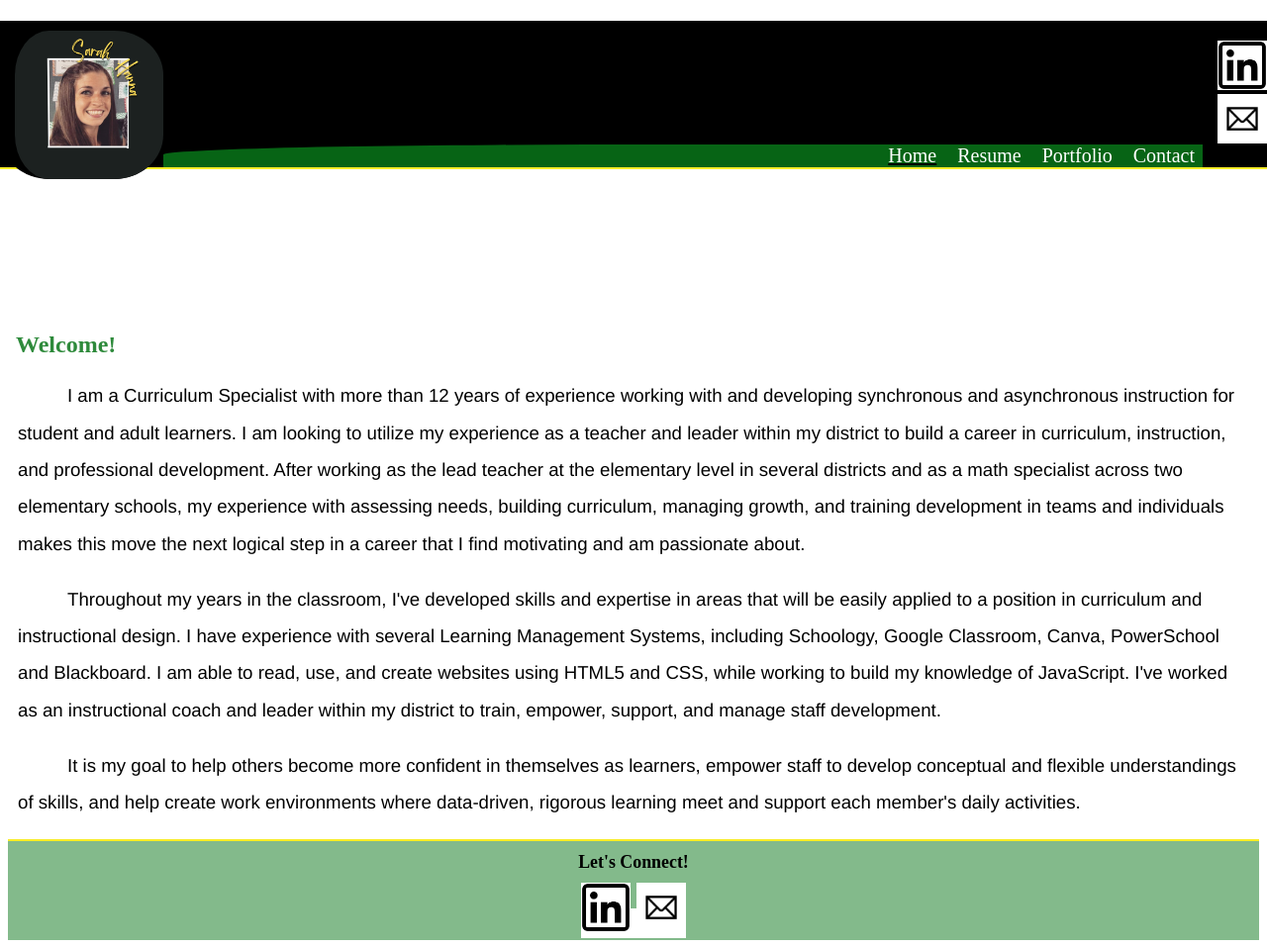
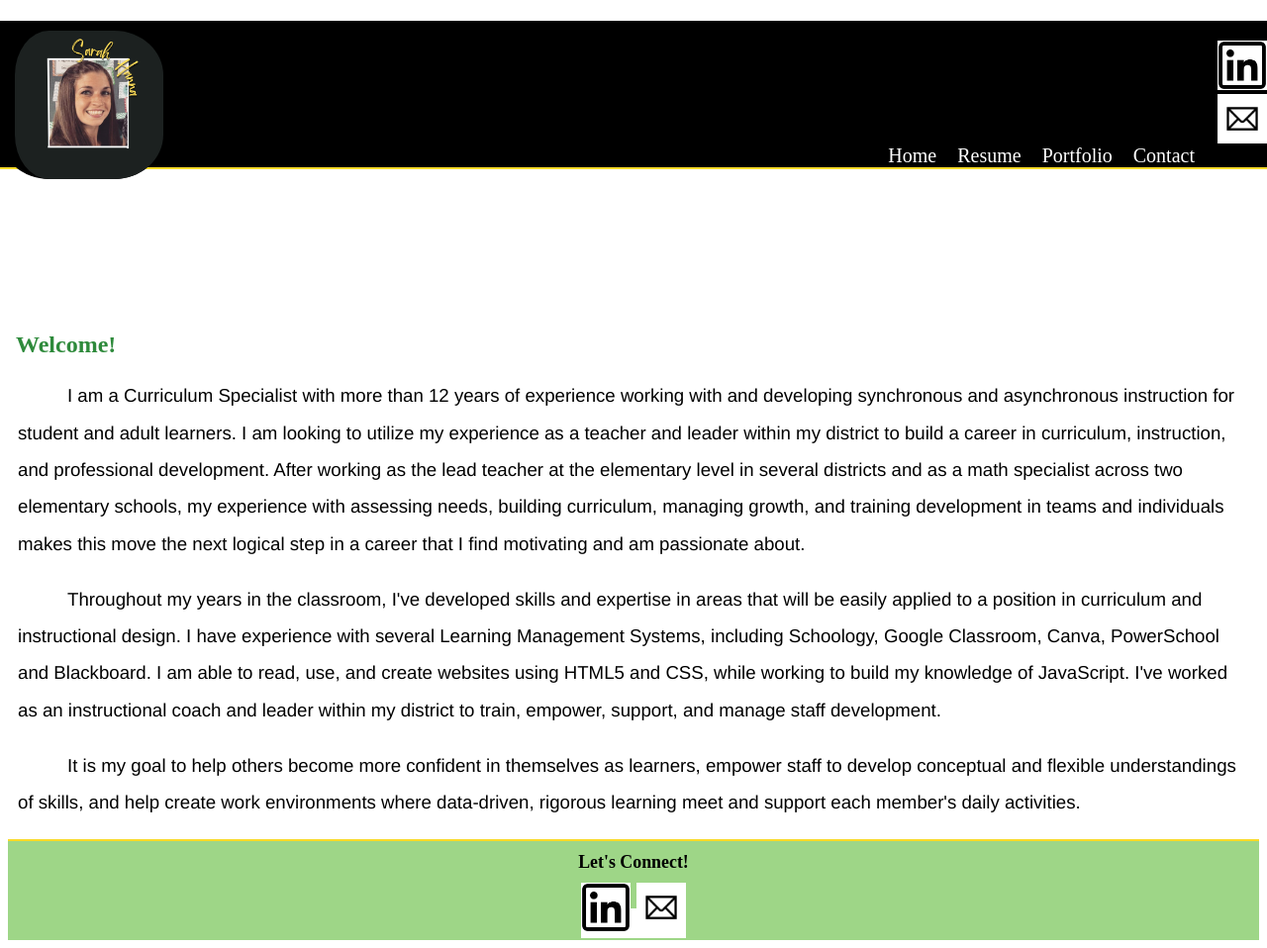
Before and after one commit to Sarahbethhanna/sarahbethhanna.github.io, a plain HTML site: page index.html in a window 1280 px wide. Shown: the whole page at 99% size. Drawn offline with Linux system fonts and the light colour scheme.

Commit message:
Update HannaStyle.css

```diff
--- a/HannaStyle.css
+++ b/HannaStyle.css
@@ -8,7 +8,7 @@ nav {
     box-sizing: border-box;
     background-color: #000000;
     height: 150px;
-    border-bottom: 2px solid #faed27;
+    border-bottom: 2px solid #FADA28;
 }
 
 a {
@@ -38,7 +38,7 @@ a:active {
     font-size: 15pt;
     margin-top: 115px;
     margin-right: 15px;
-    background-color: rgba(9, 118, 25, 0.85);
+    background-color: #9ED687);
     border-radius: 45% 0 0 0;
 }
 
@@ -164,9 +164,9 @@ table{
 footer{
     text-align: center;
     height: 100px;
-    background-color: rgba(9, 118, 25, 0.5);
+    background-color: #9ED687;
     font-size: 20pt;
-    border-top: 2pt solid #faed27;
+    border-top: 2pt solid #FADA28;
 }
 
 h6 {
```
